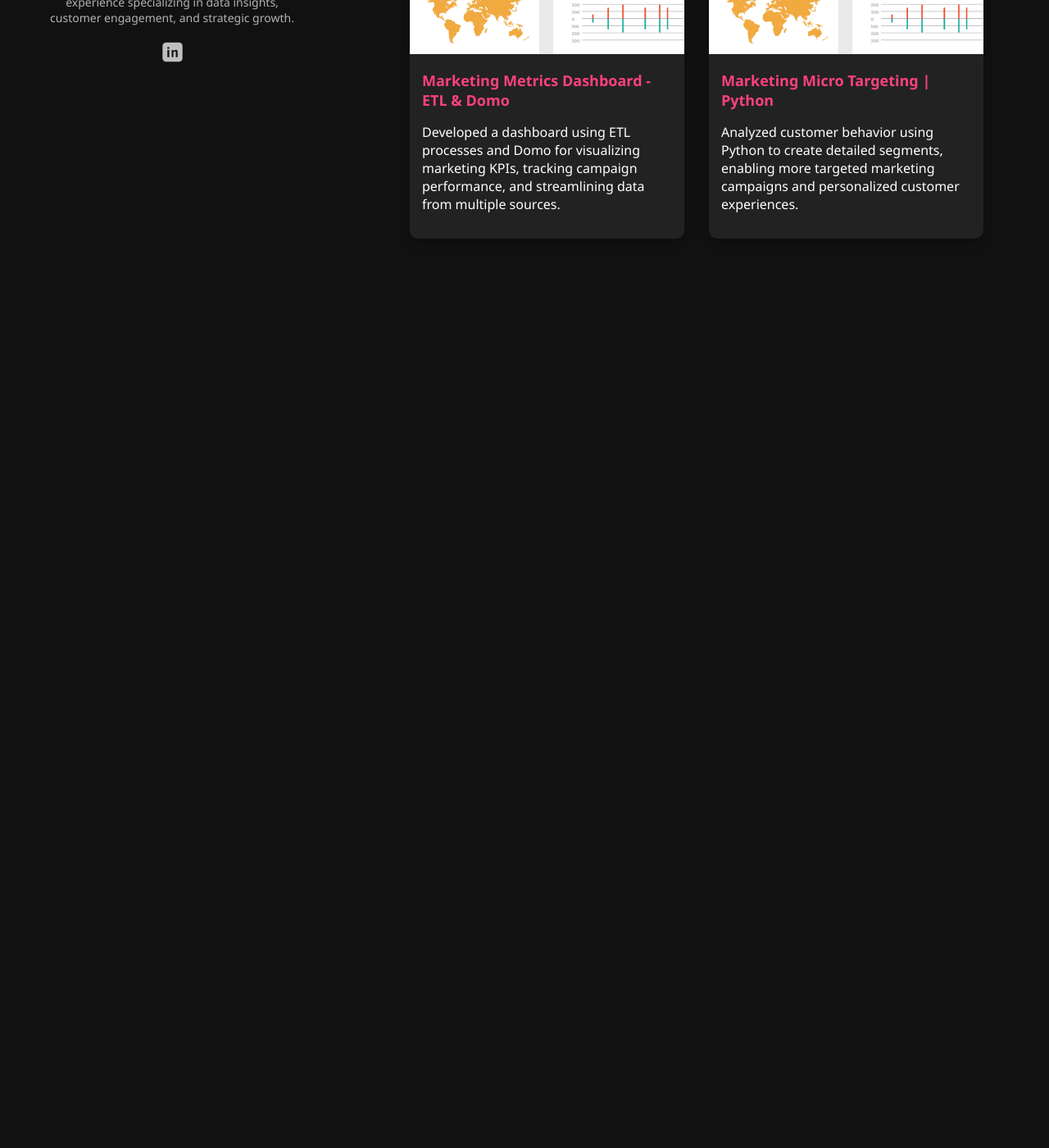
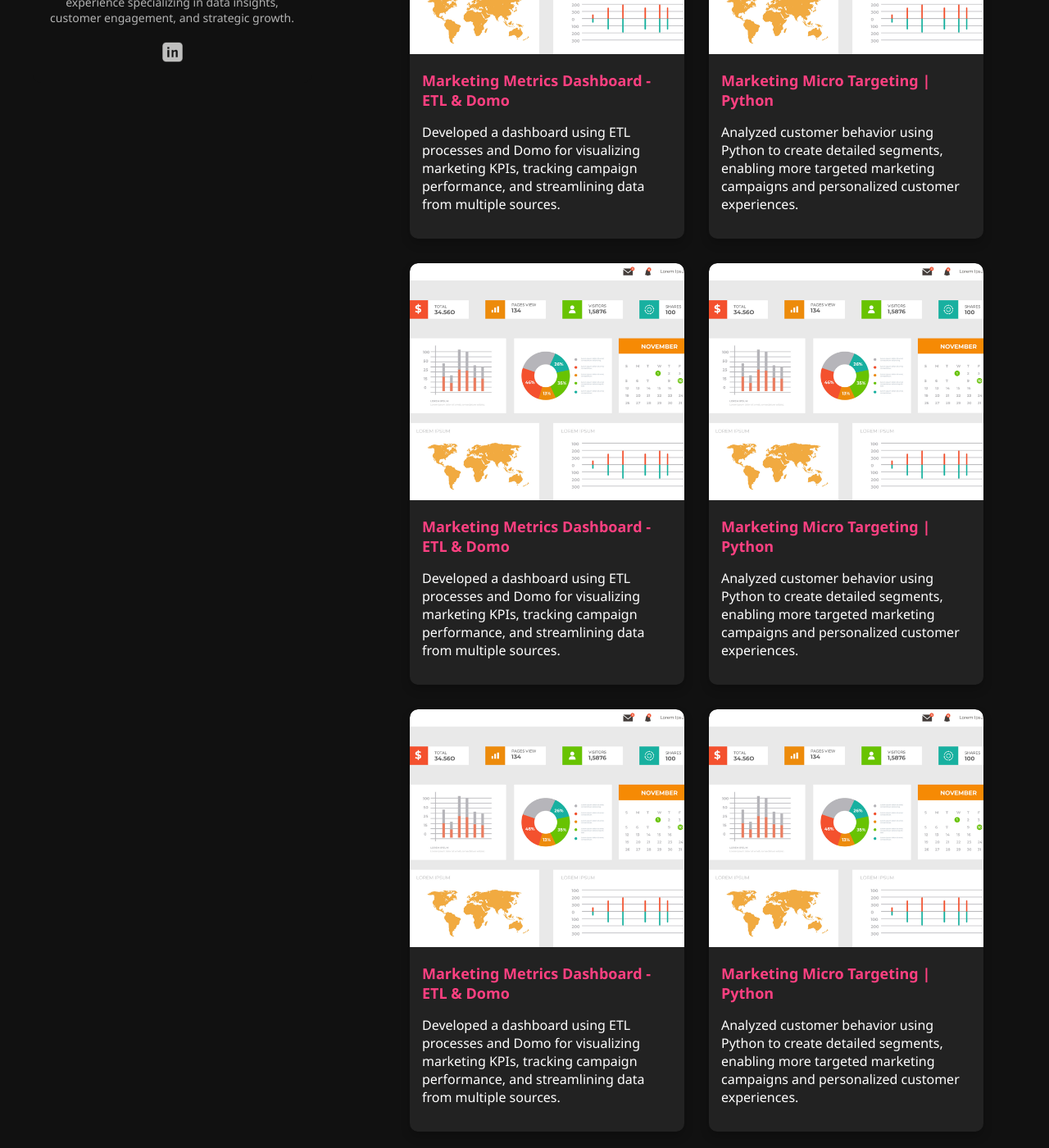
Before and after one commit to saltikg/portfolio, a Jekyll site: the page built from index.html, in a window 1280 px wide and 1400 px high, scrolled down 455 px. Shown: the whole window at 82% size. Built offline with Jekyll 4.4.1, drawn with Linux system fonts in a browser that asks for light colours; before the commit the page ends 900 px from its top, so only the background shows below that.

Commit message:
Update index.html

```diff
--- a/index.html
+++ b/index.html
@@ -24,3 +24,40 @@
         <p class="project-desc">Analyzed customer behavior using Python to create detailed segments, enabling more targeted marketing campaigns and personalized customer experiences.</p>
     </div>
 </div>
+
+             <!-- Project 1: Marketing Metrics Dashboard -->
+<div class="project-item">
+    <img src="assets/img/dashboard-1.png" alt="Marketing Metrics Dashboard">
+    <div class="project-content">
+        <a href="projects/projectetldomo" class="project-link">Marketing Metrics Dashboard - ETL & Domo</a>
+        <p class="project-desc">Developed a dashboard using ETL processes and Domo for visualizing marketing KPIs, tracking campaign performance, and streamlining data from multiple sources.</p>
+    </div>
+</div>
+
+<!-- Project 2: Customer Segmentation Analysis -->
+<div class="project-item">
+    <img src="assets/img/dashboard-1.png" alt="Customer Segmentation Analysis">
+    <div class="project-content">
+        <a href="projects/microtargeting" class="project-link">Marketing Micro Targeting | Python</a>
+        <p class="project-desc">Analyzed customer behavior using Python to create detailed segments, enabling more targeted marketing campaigns and personalized customer experiences.</p>
+    </div>
+</div>
+
+
+             <!-- Project 1: Marketing Metrics Dashboard -->
+<div class="project-item">
+    <img src="assets/img/dashboard-1.png" alt="Marketing Metrics Dashboard">
+    <div class="project-content">
+        <a href="projects/projectetldomo" class="project-link">Marketing Metrics Dashboard - ETL & Domo</a>
+        <p class="project-desc">Developed a dashboard using ETL processes and Domo for visualizing marketing KPIs, tracking campaign performance, and streamlining data from multiple sources.</p>
+    </div>
+</div>
+
+<!-- Project 2: Customer Segmentation Analysis -->
+<div class="project-item">
+    <img src="assets/img/dashboard-1.png" alt="Customer Segmentation Analysis">
+    <div class="project-content">
+        <a href="projects/microtargeting" class="project-link">Marketing Micro Targeting | Python</a>
+        <p class="project-desc">Analyzed customer behavior using Python to create detailed segments, enabling more targeted marketing campaigns and personalized customer experiences.</p>
+    </div>
+</div>
```
